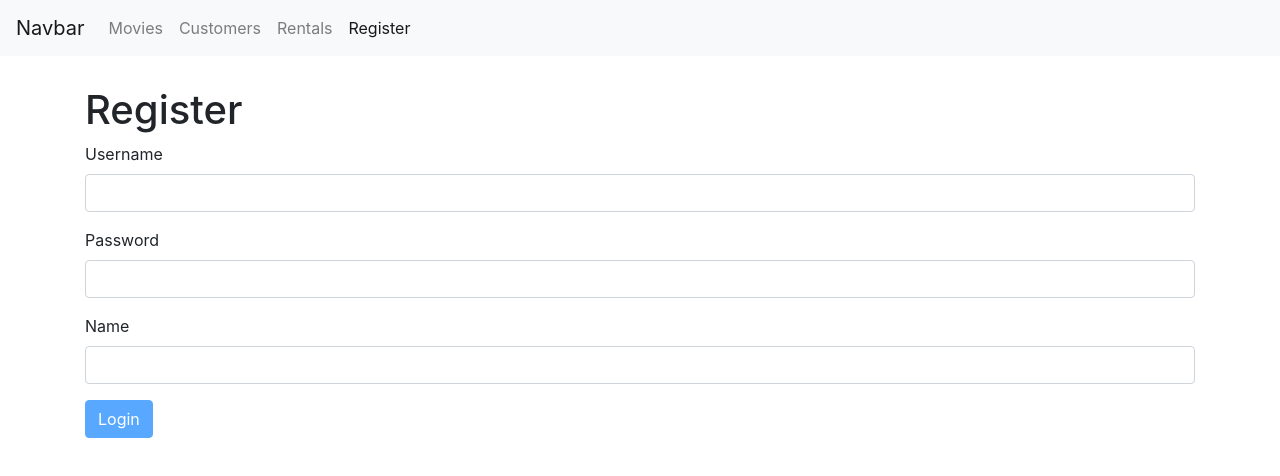
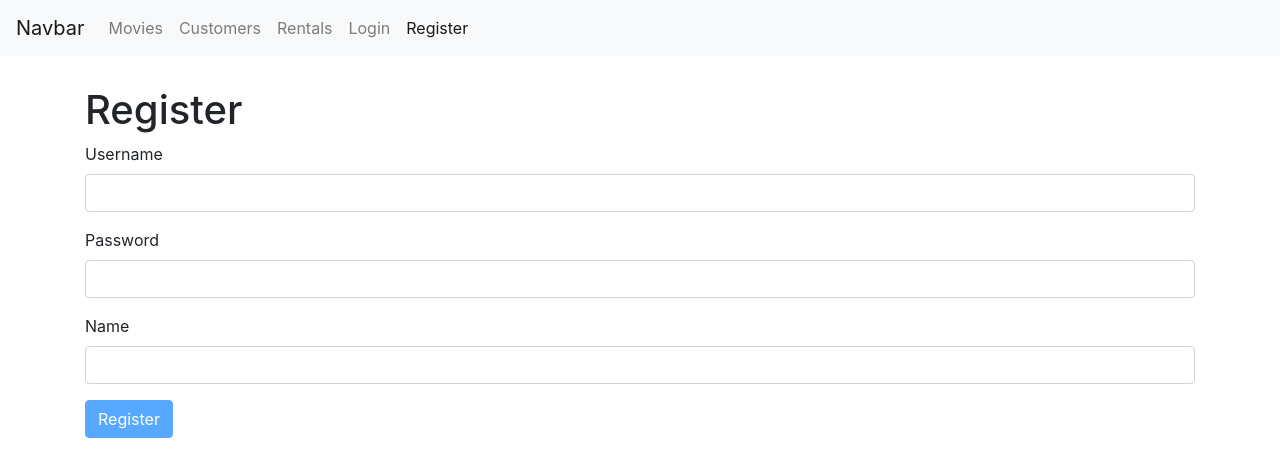
Before and after one commit to jvidalba1/movies-concept, a React (Create React App) app: page /register in a window 1280 px wide. Shown: the top 476 px of the page. Built offline with nearby package versions, Linux system fonts and the light colour scheme.

Commit message:
JWT fro login and registration

```diff
--- a/package.json
+++ b/package.json
@@ -10,6 +10,7 @@
     "bootstrap": "4.1.1",
     "font-awesome": "4.7.0",
     "joi-browser": "13.4",
+    "jwt-decode": "2.2.0",
     "lodash": "4.17.10",
     "prop-types": "15.6.2",
     "react": "^16.13.1",
--- a/src/App.js
+++ b/src/App.js
@@ -1,6 +1,7 @@
 import React, { Component } from "react";
 import { Route, Redirect, Switch } from "react-router-dom";
 import { ToastContainer } from "react-toastify";
+import jwtDecode from "jwt-decode";
 import Movies from "./components/movies";
 import MovieForm from "./components/movieForm";
 import Customers from "./components/customers";
@@ -13,11 +14,20 @@ import "react-toastify/dist/ReactToastify.css";
 import "./App.css";
 
 class App extends Component {
+  state = {};
+
+  componentDidMount() {
+    try {
+      const jwt = localStorage.getItem("token");
+      const user = jwtDecode(jwt);
+      this.setState({ user });
+    } catch (ex) {}
+  }
   render() {
     return (
       <React.Fragment>
         <ToastContainer />
-        <NavBar />
+        <NavBar user={this.state.user} />
         <main className="container">
           <Switch>
             <Route path="/register" component={RegisterForm} />
--- a/src/components/loginForm.jsx
+++ b/src/components/loginForm.jsx
@@ -1,6 +1,7 @@
 import React from "react";
 import Joi from "joi-browser";
 import Form from "./common/form";
+import { login } from "../services/authService";
 
 class LoginForm extends Form {
   state = {
@@ -13,9 +14,19 @@ class LoginForm extends Form {
     password: Joi.string().required().label("Password"),
   };
 
-  doSubmit = () => {
-    // Call the server
-    console.log("Submitted");
+  doSubmit = async () => {
+    try {
+      const { data } = this.state;
+      const { data: jwt } = await login(data.username, data.password);
+      localStorage.setItem("token", jwt);
+      window.location = "/";
+    } catch (ex) {
+      if (ex.response && ex.response.status === 400) {
+        const errors = { ...this.state.errors };
+        errors.username = ex.response.data;
+        this.setState({ errors });
+      }
+    }
   };
 
   render() {
--- a/src/components/navBar.jsx
+++ b/src/components/navBar.jsx
@@ -1,7 +1,7 @@
 import React from "react";
 import { Link, NavLink } from "react-router-dom";
 
-const NavBar = () => {
+const NavBar = ({ user }) => {
   return (
     <nav className="navbar navbar-expand-lg navbar-light bg-light">
       <Link className="navbar-brand" to="/">
@@ -19,28 +19,38 @@ const NavBar = () => {
         <span className="navbar-toggler-icon"></span>
       </button>
       <div className="collapse navbar-collapse" id="navbarNav">
-        <ul className="navbar-nav">
-          <li className="nav-item">
-            <NavLink className="nav-link" to="/movies">
+        <div className="navbar-nav">
+          <NavLink className="nav-item nav-link" to="/movies">
             Movies
           </NavLink>
-          </li>
-          <li className="nav-item">
-            <NavLink className="nav-link" to="/customers">
+          <NavLink className="nav-item nav-link" to="/customers">
             Customers
           </NavLink>
-          </li>
-          <li className="nav-item">
-            <NavLink className="nav-link" to="/rentals">
+          <NavLink className="nav-item nav-link" to="/rentals">
             Rentals
           </NavLink>
-          </li>
-          <li className="nav-item">
-            <NavLink className="nav-link" to="/register">
+          {!user && (
+            <React.Fragment>
+              <NavLink className="nav-item nav-link" to="/login">
+                Login
+              </NavLink>
+              <NavLink className="nav-item nav-link" to="/register">
                 Register
               </NavLink>
-          </li>
-        </ul>
+            </React.Fragment>
+          )}
+
+          {user && (
+            <React.Fragment>
+              <NavLink className="nav-item nav-link" to="/profile">
+                {user.name}
+              </NavLink>
+              <NavLink className="nav-item nav-link" to="/logout">
+                Logout
+              </NavLink>
+            </React.Fragment>
+          )}
+        </div>
       </div>
     </nav>
   );
--- a/src/components/registerForm.jsx
+++ b/src/components/registerForm.jsx
@@ -1,6 +1,7 @@
 import React from "react";
 import Form from "./common/form";
 import Joi from "joi-browser";
+import * as userService from "../services/userService";
 
 class RegisterForm extends Form {
   state = {
@@ -14,9 +15,19 @@ class RegisterForm extends Form {
     name: Joi.string().required().label("Name"),
   };
 
-  doSubmit = () => {
-    // Call the server
-    console.log("Submitted");
+  doSubmit = async () => {
+    try {
+      const response = await userService.register(this.state.data);
+      console.log(response);
+      localStorage.setItem("token", response.headers["x-auth-token"]);
+      window.location = "/";
+    } catch (ex) {
+      if (ex.response && ex.response.status === 400) {
+        const errors = { ...this.state.errors };
+        errors.username = ex.response.data;
+        this.setState({ errors });
+      }
+    }
   };
 
   render() {
@@ -27,7 +38,7 @@ class RegisterForm extends Form {
           {this.renderInput("username", "Username")}
           {this.renderInput("password", "Password", "password")}
           {this.renderInput("name", "Name")}
-          {this.renderButton("Login")}
+          {this.renderButton("Register")}
         </form>
       </div>
     );
--- /dev/null
+++ b/src/services/authService.js
@@ -0,0 +1,8 @@
+import http from "./httpService";
+import { apiUrl } from "../config.json";
+
+const apiEndpoint = apiUrl + "/auth";
+
+export function login(email, password) {
+  return http.post(apiEndpoint, { email, password });
+}
--- /dev/null
+++ b/src/services/userService.js
@@ -0,0 +1,12 @@
+import http from "./httpService";
+import { apiUrl } from "../config.json";
+
+const apiEndpoint = apiUrl + "/users";
+
+export function register(user) {
+  return http.post(apiEndpoint, {
+    email: user.username,
+    password: user.password,
+    name: user.name,
+  });
+}
```
Also changed, not shown: 1 other file (tests, documents, lock files or other folders). Lines whose indentation alone changed are shown as unchanged.
